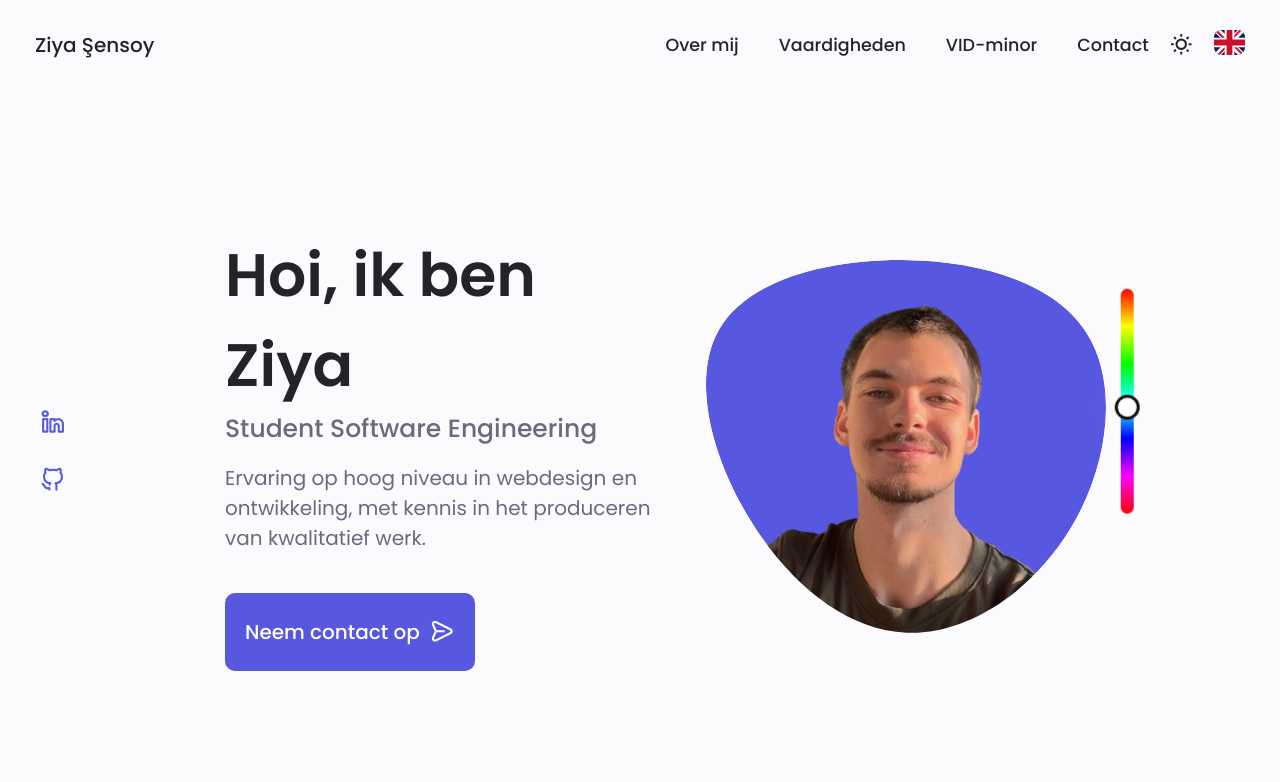
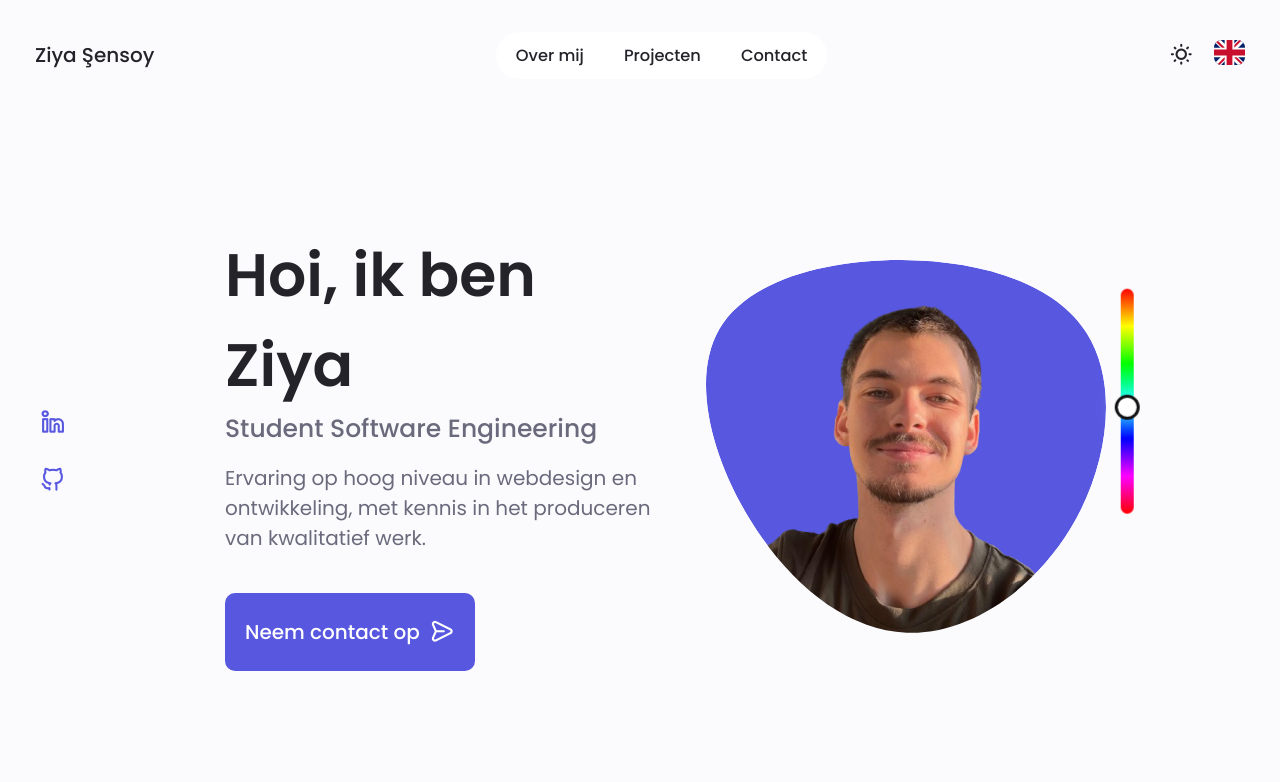
Before and after one commit to ziyasensoy/Portfolio, a Nuxt app: page / in a window 1280 px wide. Shown: the top 782 px of the page. Built offline with nearby package versions, Linux system fonts and the light colour scheme.

Commit message:
feat: changed appearence of navbar by centering it and wrapping it around a circle

```diff
--- a/app/assets/css/main.css
+++ b/app/assets/css/main.css
@@ -2,7 +2,7 @@
 
 /*====================== VARIABLES CSS ======================*/
 :root {
-  --header-height: 3rem;
+  --header-height: 4rem;
 
   /*========= COLORS ========= */
   /* Change favorite color*/
@@ -226,13 +226,18 @@ img {
 .nav_list {
   grid-template-columns: repeat(3, 1fr);
   gap: 2rem;
+  display: flex;
+  justify-content: center;
+  background-color: var(--container-color);
+  padding: 0.55rem 1rem;
+  border-radius: 999px;
 }
 
 .nav_link {
   display: flex;
   flex-direction: column;
   align-items: center;
-  font-size: var(--small-font-size);
+  font-size: var(--smaller-font-size);
   color: var(--title-color);
   font-weight: var(--font-medium);
 }
@@ -849,7 +854,8 @@ img {
   }
 
   .nav_menu {
-    margin-left: auto;
+    display: flex;
+    justify-content: center;
   }
 
   .change-theme {
--- a/app/components/Header.vue
+++ b/app/components/Header.vue
@@ -13,14 +13,8 @@
           </li>
 
           <li class="nav_item">
-            <a href="#skills" class="nav_link" @click="closeMenu">
-              <i class="uil uil-award nav_icon"></i> {{ $t("Header.skillsLink") }}
-            </a>
-          </li>
-
-          <li class="nav_item">
-            <a href="#minor" class="nav_link" @click="closeMenu">
-              <i class="uil uil-graduation-cap nav_icon"></i> {{ $t("Header.minorLink") }}
+            <a href="#projects" class="nav_link" @click="closeMenu">
+              <i class="uil uil-bag nav_icon"></i> {{ $t("Header.projectsLink") }}
             </a>
           </li>
 
--- a/i18n/locales/en-US.json
+++ b/i18n/locales/en-US.json
@@ -2,12 +2,11 @@
   "Header": {
     "name": "Ziya Şensoy",
     "aboutLink": "About",
-    "skillsLink": "Skills",
-    "minorLink": "VID minor",
+    "projectsLink": "Projects",
     "contactLink": "Contact"
   },
   "Hero": {
-    "homeTitle": "Hi I'm Ziya",
+    "homeTitle": "Hello, my name is Ziya",
     "homeSubtitle": "Student Software Engineering",
     "homeDescription": "High level experience in web desgin and development knowledge,producing quality work.",
     "homeContactButton": "Contact Me",
--- a/i18n/locales/nl-NL.json
+++ b/i18n/locales/nl-NL.json
@@ -2,8 +2,7 @@
     "Header": {
       "name": "Ziya Şensoy",
       "aboutLink": "Over mij",
-      "skillsLink": "Vaardigheden",
-      "minorLink": "VID-minor",
+      "projectsLink": "Projecten",
       "contactLink": "Contact"
     },
     "Hero": {
```
